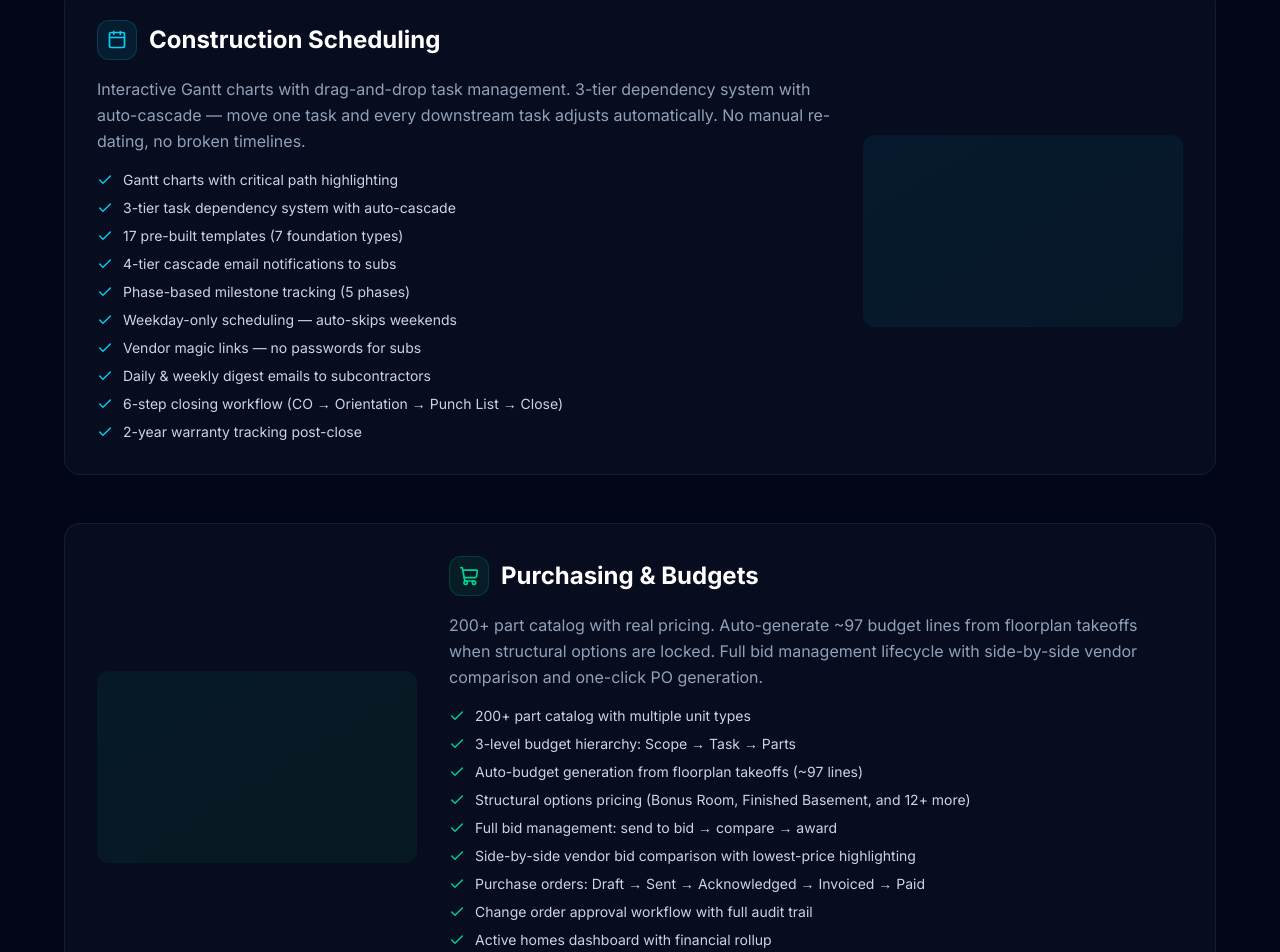
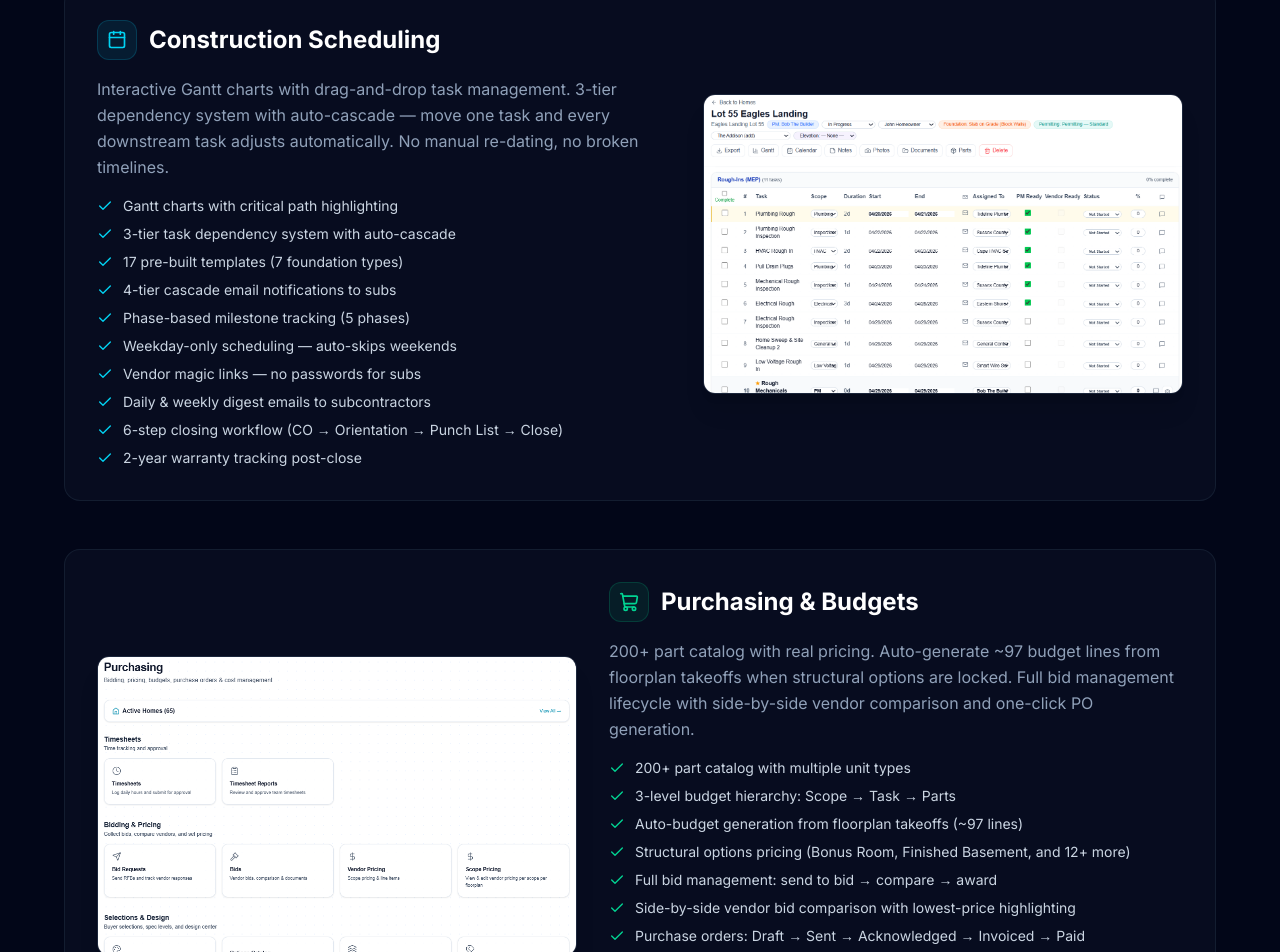
Before and after one commit to Scootermcgavin121/cornerstone-marketing-v2, a Next.js app: page /features in a window 1280 px wide. Shown: the part 605-1557 px from the top of the page. Built offline with nearby package versions, Linux system fonts and the light colour scheme.

Commit message:
feat: features page now shows real screenshots for all 6 modules

```diff
--- a/src/app/features/page.tsx
+++ b/src/app/features/page.tsx
@@ -1,4 +1,5 @@
 import type { Metadata } from "next";
+import Image from "next/image";
 import { Navbar } from "@/components/Navbar";
 import { Footer } from "@/components/Footer";
 import { FeaturesSection } from "@/components/FeaturesSection";
@@ -23,6 +24,7 @@ const featureDetails = [
   {
     id: "construction",
     icon: Calendar,
+    screenshot: "/mockups/feature-scheduling.png",
     name: "Construction Scheduling",
     color: "from-cyan-500 to-teal-600",
     bgColor: "bg-cyan-500/10",
@@ -46,6 +48,7 @@ const featureDetails = [
   {
     id: "purchasing",
     icon: ShoppingCart,
+    screenshot: "/mockups/feature-purchasing.png",
     name: "Purchasing & Budgets",
     color: "from-emerald-500 to-green-600",
     bgColor: "bg-emerald-500/10",
@@ -69,6 +72,7 @@ const featureDetails = [
   {
     id: "sales",
     icon: TrendingUp,
+    screenshot: "/mockups/feature-sales-pipeline.png",
     name: "Sales Pipeline",
     color: "from-violet-500 to-purple-600",
     bgColor: "bg-violet-500/10",
@@ -92,6 +96,7 @@ const featureDetails = [
   {
     id: "design",
     icon: Palette,
+    screenshot: "/mockups/feature-design-center.png",
     name: "Design Center",
     color: "from-rose-500 to-pink-600",
     bgColor: "bg-rose-500/10",
@@ -115,6 +120,7 @@ const featureDetails = [
   {
     id: "permitting",
     icon: FileText,
+    screenshot: "/mockups/feature-permitting.png",
     name: "Permitting",
     color: "from-amber-500 to-orange-600",
     bgColor: "bg-amber-500/10",
@@ -137,6 +143,7 @@ const featureDetails = [
   {
     id: "portal",
     icon: Users,
+    screenshot: "/mockups/feature-buyer-portal.png",
     name: "Buyer Portal",
     color: "from-sky-500 to-blue-600",
     bgColor: "bg-sky-500/10",
@@ -214,7 +221,17 @@ export default function FeaturesPage() {
                     ))}
                   </ul>
                 </div>
-                <div className={`w-full lg:w-80 h-48 rounded-xl bg-gradient-to-br ${feature.color} opacity-[0.08] border ${feature.borderColor}`} />
+                <div className="w-full lg:w-[480px] flex-shrink-0 rounded-xl overflow-hidden border border-slate-700/50 shadow-xl">
+                  <div className="relative w-full" style={{ aspectRatio: "16/10" }}>
+                    <Image
+                      src={feature.screenshot}
+                      alt={`${feature.name} screenshot`}
+                      fill
+                      className="object-cover object-top"
+                      sizes="(max-width: 1024px) 100vw, 480px"
+                    />
+                  </div>
+                </div>
               </div>
             );
           })}
```
